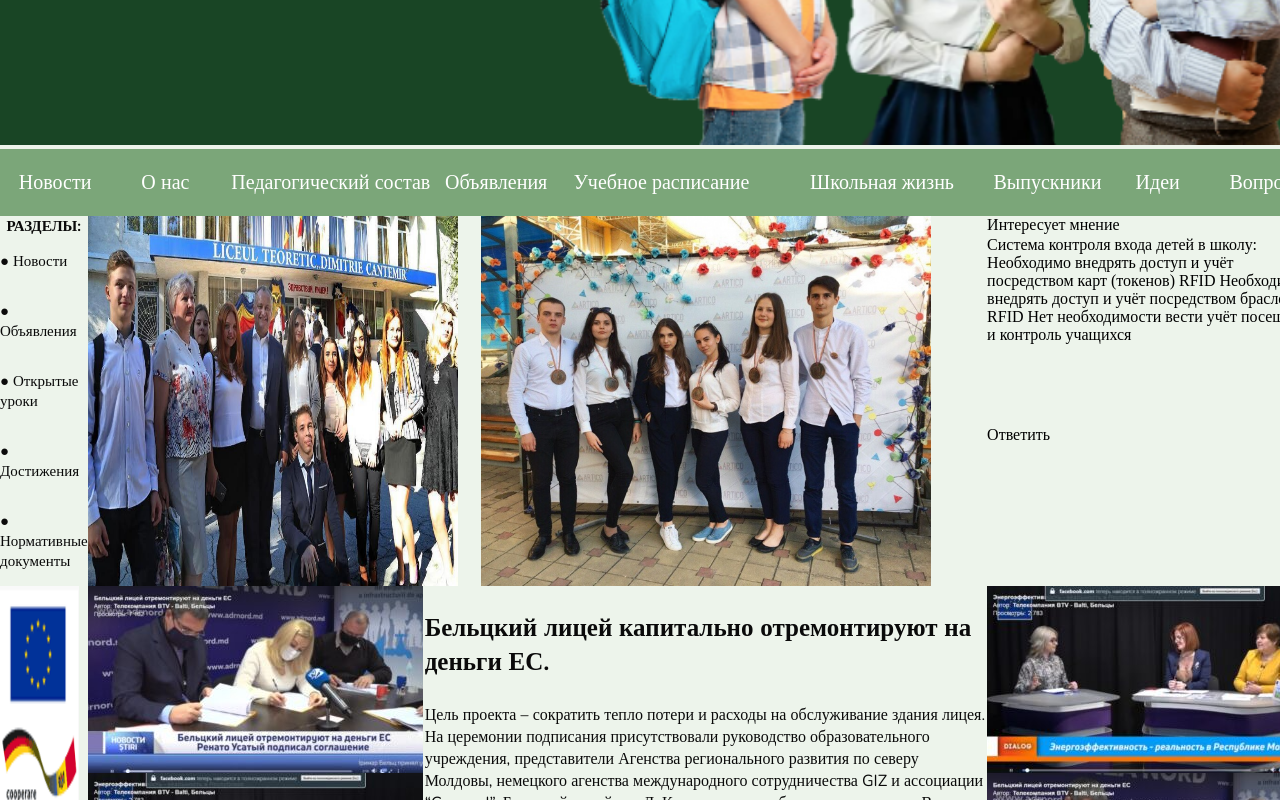
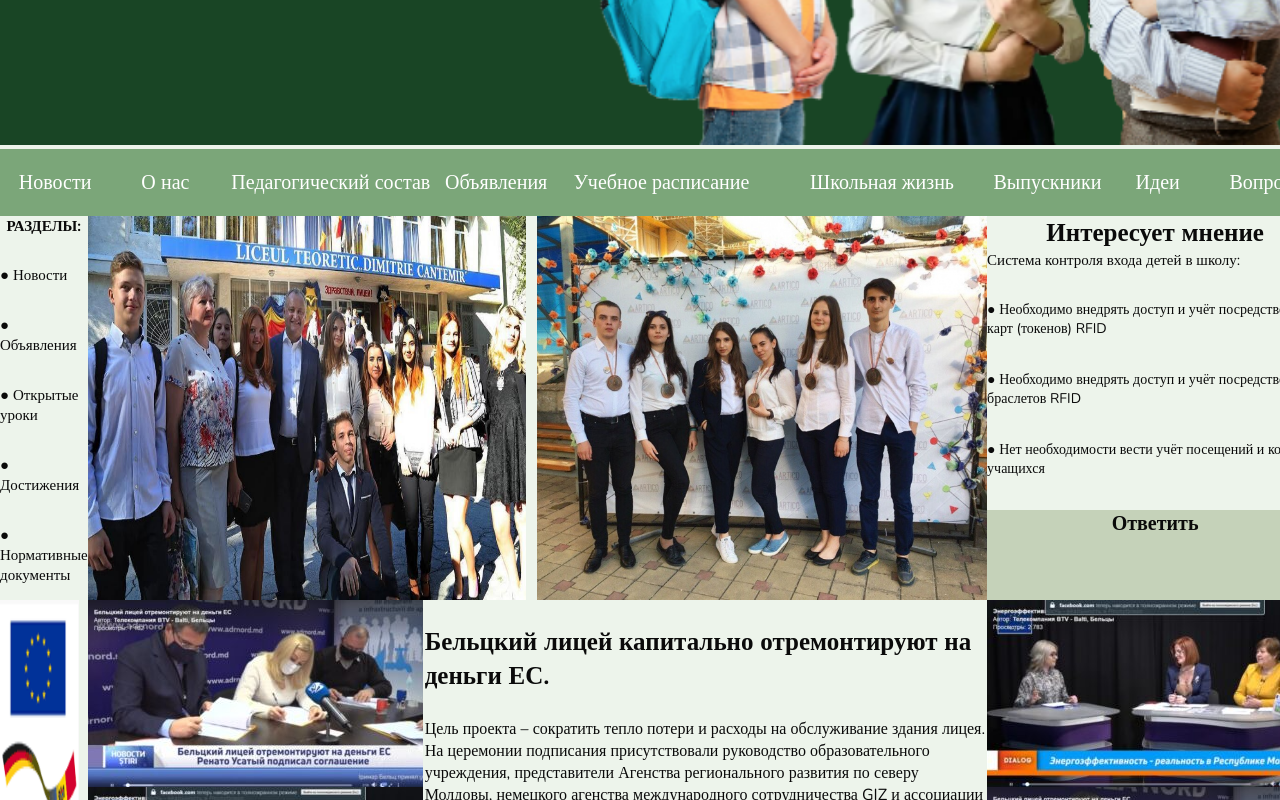
Before and after one commit to elenaprisacari/website, a plain HTML site: page index.html in a window 1280 px wide. Shown: the part 629-1429 px from the top of the page. Drawn offline with nearby package versions, Linux system fonts and the light colour scheme; files whose address does not match are found by name.

Commit message:
rightpanelstyle

```diff
--- a/assests/css/style.css
+++ b/assests/css/style.css
@@ -309,7 +309,7 @@ a{
     grid-row-start: 1;
     grid-row-end: 7;
     justify-self: left;
-   width: 110%;
+   width: 130%;
    height: 100%;
 
 
@@ -319,7 +319,7 @@ a{
     grid-column-end: 4;
     grid-row-start: 1;
     grid-row-end: 7;
-    justify-self: center;
+    justify-self: right;
     width: 80% ;
     height: 100%;
 
@@ -485,3 +485,63 @@ a{
 .t3{
     color:blue;
 }
+.text1{
+    width: 100%;
+    height: 100%;
+    color:rgb(10, 10, 10);
+    font-family: Nunito;
+    font-size: 25px;
+    text-align: center;
+    font-weight: bold;
+}
+.text2{
+    width: 100%;
+    height: 100%;
+    color:rgb(10, 10, 10);
+    font-family: Nunito;
+    text-align: left;
+    font-size: 15px;
+}
+.text3{
+    grid-column-start: 4;
+    grid-row: 3/4;
+    width: 100%;
+    height: 100%;
+    color:rgb(10, 10, 10);
+    font-family: Nunito;
+    text-align: left;
+    font-size: 14px;
+}
+.text4{
+    grid-column-start: 4;
+    grid-row: 4/5;
+    width: 100%;
+    height: 100%;
+    color:rgb(10, 10, 10);
+    font-family: Nunito;
+    text-align: left;
+    font-size: 14px;
+}
+.text5{
+    grid-column-start: 4;
+    grid-row: 5/6;
+    width: 100%;
+    height: 100%;
+    color:rgb(10, 10, 10);
+    font-family: Nunito;
+    text-align: left;
+    font-size: 14px;
+}
+.text6{
+    grid-column-start: 4;
+    grid-row: 6/7;
+    width: 100%;
+    height: 100%;
+    color:rgb(10, 10, 10);
+    font-family: Nunito;
+    text-align: center;
+    font-size: 20px;
+    font-weight: bold;
+    background-color:  rgba(157, 177, 136, 0.5);
+    vertical-align: bottom;
+}
--- a/index.html
+++ b/index.html
@@ -116,12 +116,11 @@
                 https://www.facebook.com/1442719172683690/posts/3025508717738053/?sfnsn=mo</p>
             </span>
                 <span class= "text1" > Интересует мнение </span>
-                <span class= "text2" >    Система контроля входа детей в школу:
-
-                Необходимо внедрять доступ и учёт посредством карт (токенов) RFID
-                 Необходимо внедрять доступ и учёт посредством браслетов RFID
-                Нет необходимости вести учёт посещений и контроль учащихся </span>
-                <span class= "text3" > Ответить </span>
+                <span class= "text2" >    Система контроля входа детей в школу:</span>
+                <span class= "text3" > ● Необходимо внедрять доступ и учёт посредством карт (токенов) RFID </span>
+                <span class= "text4" > ● Необходимо внедрять доступ и учёт посредством браслетов RFID</span>
+                <span class= "text5" > ● Нет необходимости вести учёт посещений и контроль учащихся</span>
+                <span class= "text6" > Ответить </span>
                 <img class="image14" src="./assests/img/news.png" alt="">
                 <img class="image15" src="./assests/img/news1.png" alt="">
                 <img class="image16" src="./assests/img/news2.png" alt="">
```
